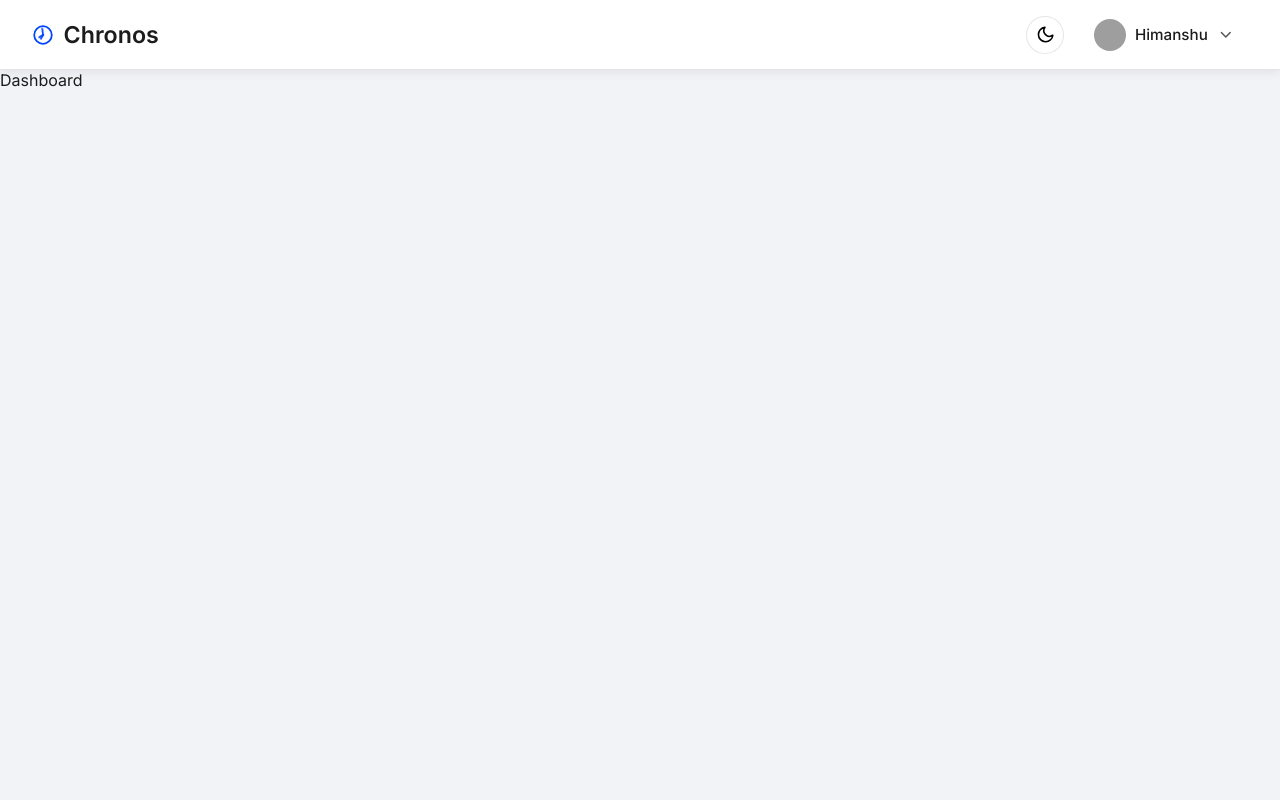
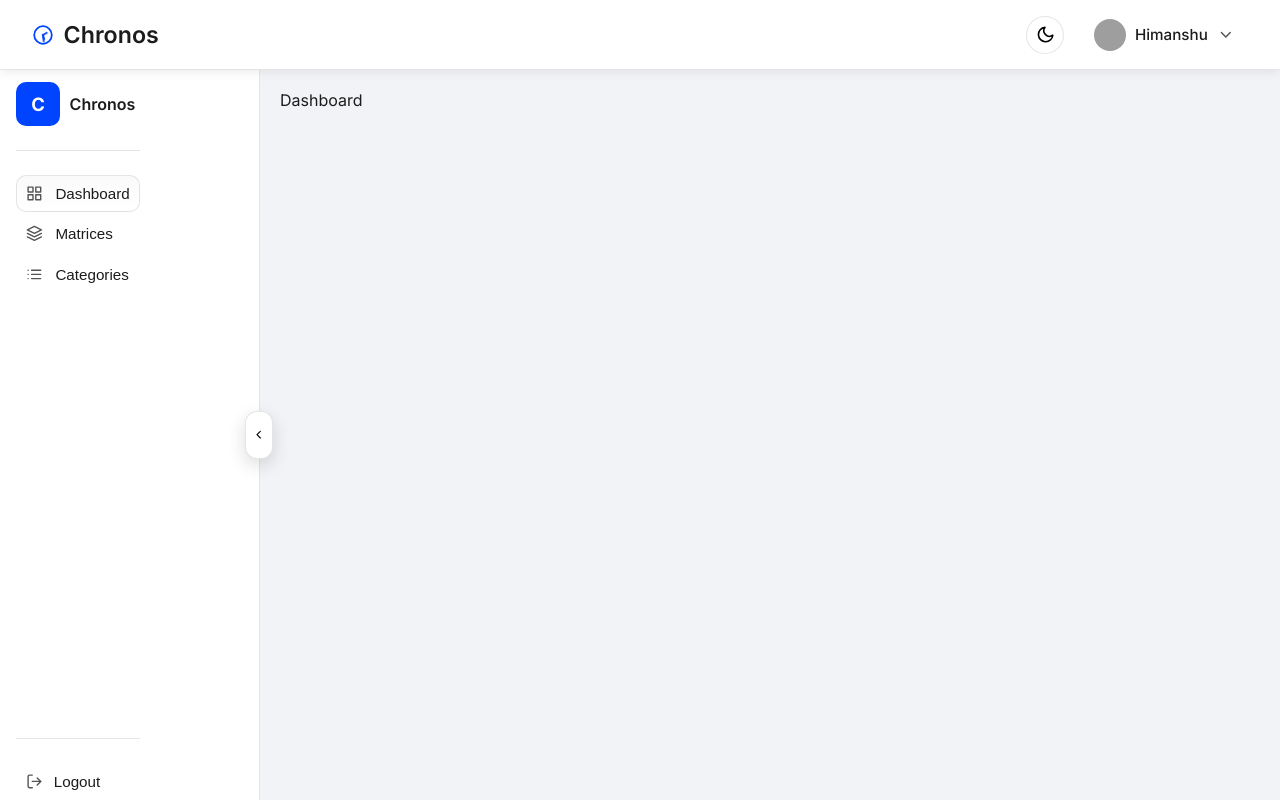
Before and after one commit to ankitbareth-dev/frontend-for-chronos, a Next.js app: page /dashboard in a window 1280 px wide. Built offline with nearby package versions, Linux system fonts and the light colour scheme; grey boxes are pictures that could not be loaded.

Commit message:
made some changes in sidebar

```diff
--- /dev/null
+++ b/app/dashboard/components/Sidebar/Sidebar.module.sass
@@ -0,0 +1,146 @@
+.sidebar
+  position: sticky
+  top: var(--topbar-height)
+  height: calc(100vh - var(--topbar-height))
+  width: var(--sidebar-width)
+  min-width: var(--sidebar-width)
+  background: var(--bg-topbar)
+  border-right: 1px solid var(--border-color)
+  display: flex
+  align-items: stretch
+  z-index: 30
+  transition: width .24s ease, transform .2s ease
+
+  &.collapsed
+    width: var(--sidebar-collapsed-width)
+    min-width: var(--sidebar-collapsed-width)
+
+.inner
+  /* crucial: full height to touch bottom */
+  height: 100%
+  display: flex
+  flex-direction: column
+  padding: 0 clamp(.8rem, 2.2vw, 1rem) /* only horizontal padding */
+  gap: clamp(.5rem, 1.4vw, .9rem)
+
+.brandWrap
+  display: flex
+  align-items: center
+  gap: .6rem
+  padding-top: .75rem
+
+.brand
+  width: 44px
+  height: 44px
+  border-radius: 10px
+  display: grid
+  place-items: center
+  font-weight: 700
+  font-size: 1.15rem
+  color: white
+  background: var(--logo-color)
+  flex-shrink: 0
+
+.brandLabel
+  font-weight: 600
+  font-size: 1rem
+  color: var(--text-primary)
+
+.sep
+  height: 1px
+  background: var(--border-color)
+  margin-top: .6rem
+  margin-bottom: .6rem
+  border-radius: 1px
+
+.nav
+  display: flex
+  flex-direction: column
+  gap: .25rem
+
+.navItem
+  display: flex
+  align-items: center
+  gap: .8rem
+  padding: .55rem .55rem
+  border-radius: 10px
+  background: transparent
+  border: 1px solid transparent
+  cursor: pointer
+  transition: background .12s ease, border-color .12s ease
+  text-align: left
+  font-weight: 500
+  color: var(--text-secondary)
+
+  &:hover
+    background: var(--hover-bg)
+    color: var(--text-primary)
+    border-color: var(--border-color)
+
+.icon
+  font-size: 1.05rem
+  flex-shrink: 0
+  color: var(--text-secondary)
+
+.label
+  font-size: .95rem
+  color: var(--text-primary)
+
+.active
+  background: linear-gradient(180deg, rgba(0,0,0,0.02), transparent)
+  color: var(--text-primary)
+  border-color: var(--border-color)
+
+.flexGrow
+  flex: 1 1 auto
+
+.logout
+  display: flex
+  align-items: center
+  gap: .7rem
+  padding: .55rem .55rem
+  border-radius: 10px
+  background: transparent
+  border: 1px solid transparent
+  cursor: pointer
+  font-weight: 500
+  color: var(--text-secondary)
+
+  &:hover
+    background: var(--hover-bg)
+    color: var(--text-primary)
+    border-color: var(--border-color)
+
+.collapseToggle
+  position: absolute
+  right: -14px
+  top: 50%
+  transform: translateY(-50%)
+  width: 28px
+  height: 48px
+  border-radius: 12px
+  border: 1px solid var(--border-color)
+  background: var(--bg-topbar)
+  display: grid
+  place-items: center
+  cursor: pointer
+  box-shadow: 0 6px 18px rgba(0,0,0,0.14)
+  transition: transform .15s ease, background .12s ease
+  z-index: 40
+
+  &:hover
+    transform: translateY(-50%) scale(1.02)
+
+@media (max-width: 900px)
+  .sidebar
+    position: fixed
+    left: 0
+    top: var(--topbar-height)
+    transform: translateX(0)
+    height: calc(100vh - var(--topbar-height))
+    z-index: 60
+
+@media (max-width: 640px)
+  .sidebar
+    width: calc(100% * 0.72)
+    min-width: 220px
--- /dev/null
+++ b/app/dashboard/components/Sidebar/Sidebar.tsx
@@ -0,0 +1,92 @@
+"use client";
+
+import { usePathname, useRouter } from "next/navigation";
+import { useEffect, useState } from "react";
+import {
+  FiGrid,
+  FiLayers,
+  FiList,
+  FiLogOut,
+  FiChevronLeft,
+  FiChevronRight,
+} from "react-icons/fi";
+import styles from "./Sidebar.module.sass";
+
+const NAV = [
+  { label: "Dashboard", href: "/dashboard", Icon: FiGrid },
+  { label: "Matrices", href: "/matrices", Icon: FiLayers },
+  { label: "Categories", href: "/categories", Icon: FiList },
+];
+
+export default function Sidebar() {
+  const pathname = usePathname();
+  const router = useRouter();
+  const [collapsed, setCollapsed] = useState(false);
+
+  useEffect(() => {
+    const saved = localStorage.getItem("sidebar-collapsed");
+    if (saved !== null) setCollapsed(saved === "true");
+  }, []);
+
+  useEffect(() => {
+    localStorage.setItem("sidebar-collapsed", String(collapsed));
+  }, [collapsed]);
+
+  return (
+    <aside
+      className={`${styles.sidebar} ${collapsed ? styles.collapsed : ""}`}
+      aria-expanded={!collapsed}
+    >
+      <div className={styles.inner}>
+        <div className={styles.brandWrap}>
+          <div className={styles.brand}>C</div>
+          {!collapsed && <div className={styles.brandLabel}>Chronos</div>}
+        </div>
+
+        <div className={styles.sep} />
+
+        <nav className={styles.nav} role="navigation" aria-label="Main">
+          {NAV.map((item) => {
+            const active = pathname === item.href;
+            return (
+              <button
+                key={item.href}
+                className={`${styles.navItem} ${active ? styles.active : ""}`}
+                onClick={() => router.push(item.href)}
+                aria-current={active ? "page" : undefined}
+              >
+                <item.Icon className={styles.icon} />
+                {!collapsed && (
+                  <span className={styles.label}>{item.label}</span>
+                )}
+              </button>
+            );
+          })}
+        </nav>
+
+        <div className={styles.flexGrow} />
+
+        <div className={styles.sep} />
+
+        <button
+          className={styles.logout}
+          onClick={() => {
+            // placeholder: integrate with your auth
+            router.push("/");
+          }}
+        >
+          <FiLogOut className={styles.icon} />
+          {!collapsed && <span className={styles.label}>Logout</span>}
+        </button>
+      </div>
+
+      <button
+        className={styles.collapseToggle}
+        onClick={() => setCollapsed((s) => !s)}
+        aria-label={collapsed ? "Expand sidebar" : "Collapse sidebar"}
+      >
+        {collapsed ? <FiChevronRight /> : <FiChevronLeft />}
+      </button>
+    </aside>
+  );
+}
--- a/app/dashboard/components/Topbar/Topbar.module.sass
+++ b/app/dashboard/components/Topbar/Topbar.module.sass
@@ -1,17 +1,16 @@
 .topbar
+  height: var(--topbar-height)
   width: 100%
-  height: clamp(60px, 6vw, 70px)
   background: var(--bg-topbar)
   display: flex
   align-items: center
   justify-content: space-between
   padding: 0 clamp(1rem, 4vw, 2rem)
-  /* border-radius: 0 0 14px 14px */
   box-shadow: 0 2px 10px rgba(0, 0, 0, 0.08)
   border-bottom: 1px solid var(--border-color)
   position: sticky
   top: 0
-  z-index: 20
+  z-index: 40
   transition: background .3s ease, border-color .3s ease
 
 .left
--- a/app/dashboard/layout.tsx
+++ b/app/dashboard/layout.tsx
@@ -1,10 +1,44 @@
-import Topbar from "./components/Topbar/Topbar";
+// app/dashboard/layout.tsx
+"use client"; // make sure child components that use hooks can run client-side where needed
 
-export default function Layout({ children }: { children: React.ReactNode }) {
+import Topbar from "./components/Topbar/Topbar"; // match your file casing/path
+import Sidebar from "./components/Sidebar/Sidebar";
+import "../globals.sass"; // ensure global variables available (if not imported elsewhere)
+
+export default function DashboardLayout({
+  children,
+}: {
+  children: React.ReactNode;
+}) {
   return (
-    <>
+    <div
+      className="appRoot"
+      style={{ minHeight: "100vh", background: "var(--bg-main)" }}
+    >
       <Topbar />
-      {children}
-    </>
+
+      <div
+        style={{
+          display: "flex",
+          alignItems: "stretch",
+          height: `calc(100vh - var(--topbar-height))`,
+          overflow: "hidden",
+        }}
+      >
+        <Sidebar />
+
+        <main
+          style={{
+            flex: 1,
+            height: "100%",
+            overflow: "auto",
+            padding: "1.25rem",
+            WebkitOverflowScrolling: "touch",
+          }}
+        >
+          {children}
+        </main>
+      </div>
+    </div>
   );
 }
--- a/app/globals.sass
+++ b/app/globals.sass
@@ -1,3 +1,5 @@
+/* globals.sass */
+
 /* RESET */
 *
   margin: 0
@@ -6,17 +8,23 @@
 
 html, body
   height: 100%
+  width: 100%
   background: var(--bg-main)
   color: var(--text-primary)
   transition: background .3s ease, color .3s ease
   font-family: var(--font-inter), sans-serif
 
-
-/* LIGHT THEME */
 :root
   --font-inter: 'Inter'
 
-  /* Backgrounds */
+  /* Topbar height (global) */
+  --topbar-height: clamp(60px, 6vw, 70px)
+
+  /* Sidebar */
+  --sidebar-width: 260px
+  --sidebar-collapsed-width: 76px
+
+  /* LIGHT THEME */
   --bg-main: #f2f3f7
   --bg-topbar: #ffffff
 
```
